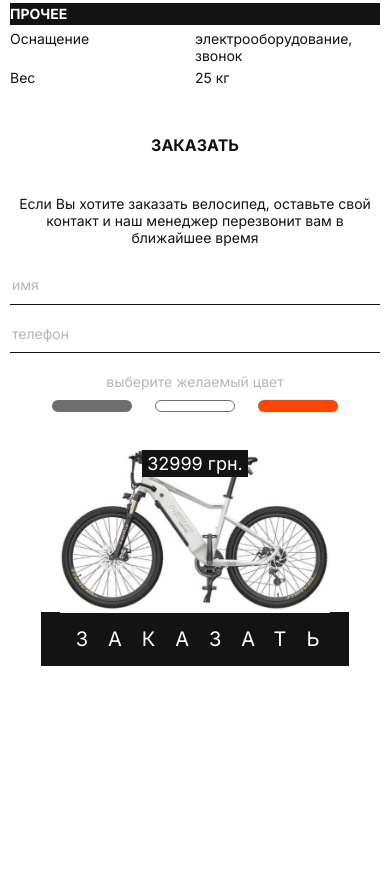
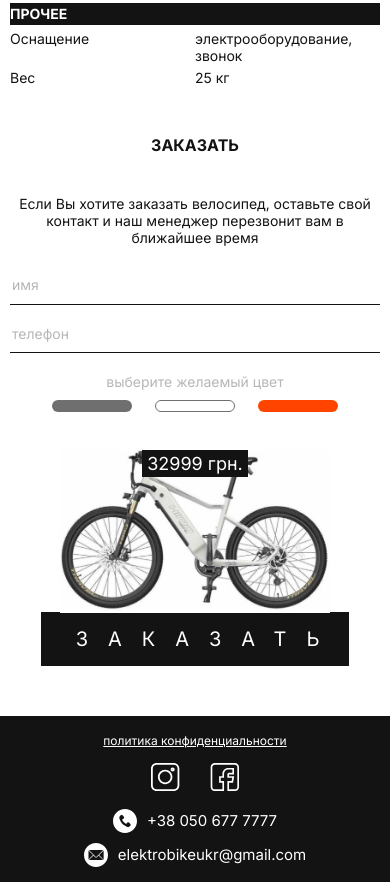
Before and after one commit to rahmanoff/XiaomiHimoSite, a plain HTML site: page index.html in a window 390 px wide. Shown: the part 3584-4466 px from the top of the page. Before the commit the page ends 4300 px from the top, so only its background shows below. Drawn offline with nearby package versions, Linux system fonts and the light colour scheme.

Commit message:
Footer adaptive

```diff
--- a/css/style.css
+++ b/css/style.css
@@ -468,6 +468,18 @@ body{
     .form__bike-img{
         width: 500px;
     }
+    .menu__link,
+    .bike__link{
+        transition: all 0s;
+    }
+    .menu__link:hover{
+    background-color: transparent;
+    color: #131313;
+    }
+    .bike__link:hover{
+        background-color: #131313;
+        color: #fff;
+    }
 }
 
 @media(max-width: 1110px){
@@ -636,6 +648,24 @@ body{
     .form__bike-price::after{
         display: none;
     }
+    .footer__inner{
+        display: block;
+        height: auto;
+        padding: 15px 0;
+        text-align: center;
+    }
+    .footer__social{
+        padding: 15px 0;
+
+    }
+    .footer__contacts{
+        display: flex;
+        flex-direction: column;
+        align-items: center;
+    }
+    .footer__contacts-link{
+        font-size: 15px;
+    }
 }
 
 @media(max-width: 460px){
```
Also changed, not shown: index.html (+0 -4 lines).
